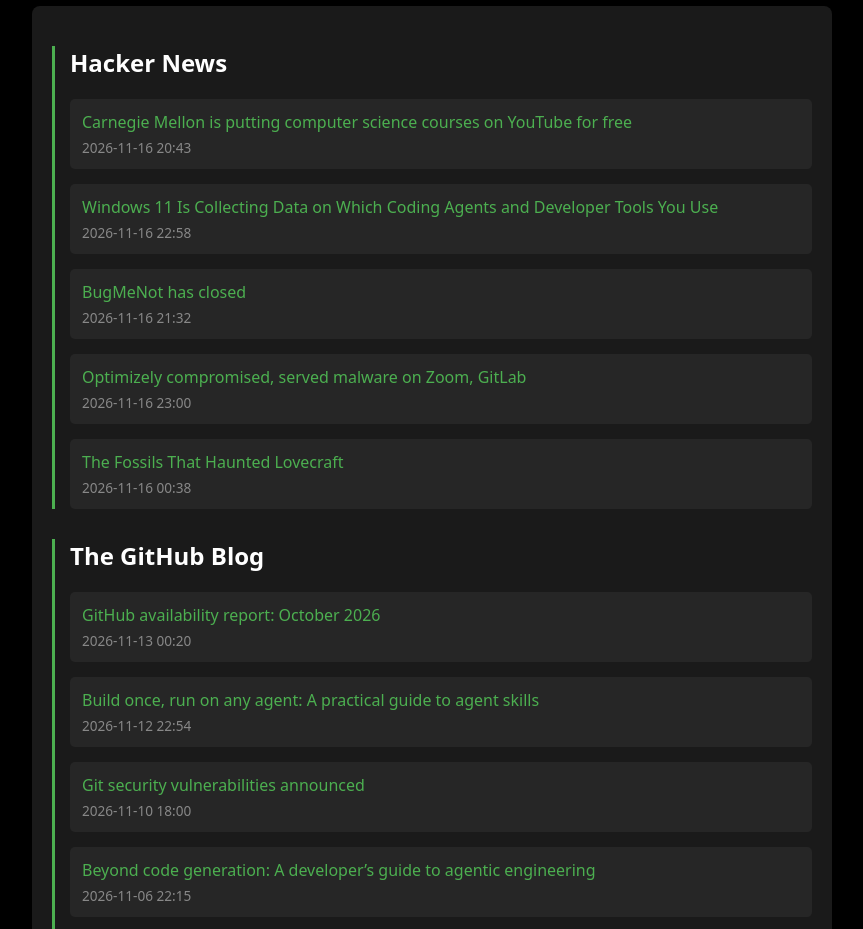
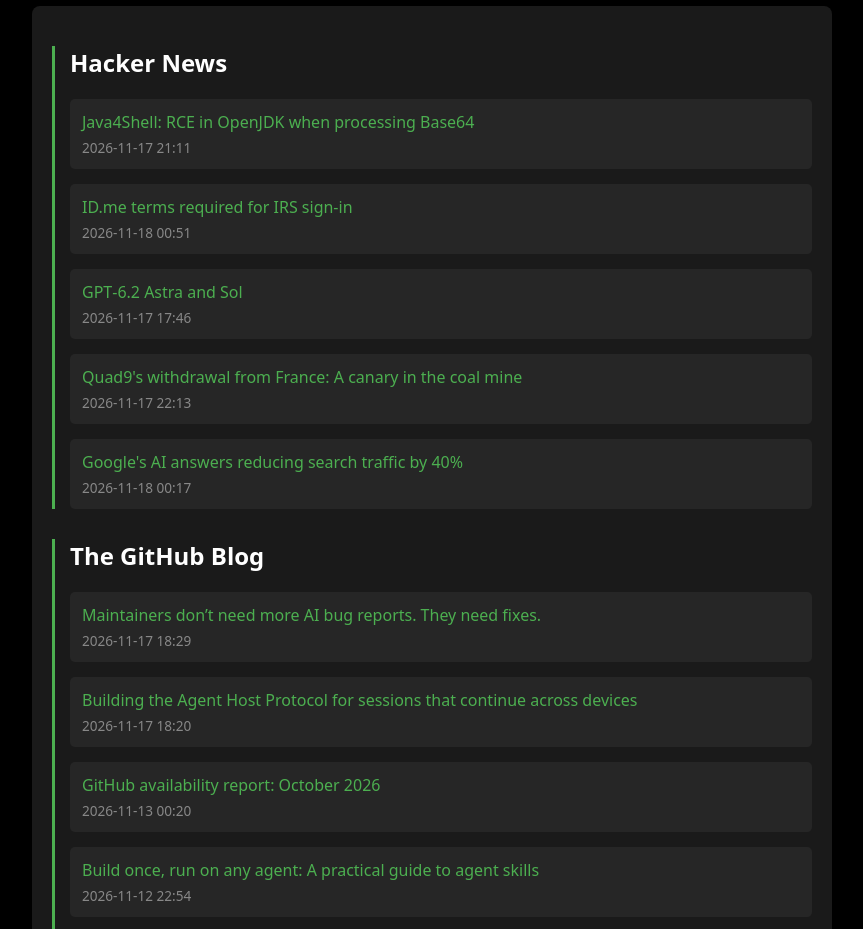
Before and after one commit to dhruvdivecha/AutoFeed-Updater, a plain HTML site: page index.html in a window 1280 px wide. Shown: the part 80-1009 px from the top of the page, without its empty margins (208-1071 px from the left). Drawn offline with Linux system fonts and the light colour scheme.

Commit message:
Auto-update feeds - 2026-11-18 06:38:59 UTC

```diff
--- a/index.html
+++ b/index.html
@@ -59,34 +59,44 @@
     </style>
 </head>
 <body>
-    <h1>📰 Sports Feed Updates (2026-11-17 07:14 UTC)</h1>
+    <h1>📰 Sports Feed Updates (2026-11-18 06:38 UTC)</h1>
     <div class="container">
         <div class="feed"><h2>Hacker News</h2>
                 <div class="entry">
-                    <a href="https://www.cs.cmu.edu/learn/" target="_blank">Carnegie Mellon is putting computer science courses on YouTube for free</a>
-                    <span class="timestamp">2026-11-16 20:43</span>
+                    <a href="https://calif.io/java4shell/" target="_blank">Java4Shell: RCE in OpenJDK when processing Base64</a>
+                    <span class="timestamp">2026-11-17 21:11</span>
                 </div>
 
                 <div class="entry">
-                    <a href="https://xusheng.dev/posts/windows-coding-agent-telemetry/" target="_blank">Windows 11 Is Collecting Data on Which Coding Agents and Developer Tools You Use</a>
-                    <span class="timestamp">2026-11-16 22:58</span>
+                    <a href="https://consumerrights.wiki/w/ID.me_terms_required_for_IRS_sign-in" target="_blank">ID.me terms required for IRS sign-in</a>
+                    <span class="timestamp">2026-11-18 00:51</span>
                 </div>
 
                 <div class="entry">
-                    <a href="https://www.bugmenot.com/" target="_blank">BugMeNot has closed</a>
-                    <span class="timestamp">2026-11-16 21:32</span>
+                    <a href="https://openai.com/index/introducing-gpt-6-2-astra-sol/" target="_blank">GPT‑6.2 Astra and Sol</a>
+                    <span class="timestamp">2026-11-17 17:46</span>
                 </div>
 
                 <div class="entry">
-                    <a href="https://blog.report-uri.com/worlds-largest-brands-infected-with-malware-via-optimizely/" target="_blank">Optimizely compromised, served malware on Zoom, GitLab</a>
-                    <span class="timestamp">2026-11-16 23:00</span>
+                    <a href="https://blog.cloudflare.com/quad9-withdrawal-from-france/" target="_blank">Quad9's withdrawal from France: A canary in the coal mine</a>
+                    <span class="timestamp">2026-11-17 22:13</span>
                 </div>
 
                 <div class="entry">
-                    <a href="https://paleonerdish.wordpress.com/2026/10/30/halloween-special-xiv-the-fossils-that-haunted-lovecraft/" target="_blank">The Fossils That Haunted Lovecraft</a>
-                    <span class="timestamp">2026-11-16 00:38</span>
+                    <a href="https://revscope.co/blog/search-seo-geo-2026/" target="_blank">Google's AI answers reducing search traffic by 40%</a>
+                    <span class="timestamp">2026-11-18 00:17</span>
                 </div>
                 </div><div class="feed"><h2>The GitHub Blog</h2>
+                <div class="entry">
+                    <a href="https://github.blog/open-source/maintainers/maintainers-dont-need-more-ai-bug-reports-they-need-fixes/" target="_blank">Maintainers don’t need more AI bug reports. They need fixes.</a>
+                    <span class="timestamp">2026-11-17 18:29</span>
+                </div>
+
+                <div class="entry">
+                    <a href="https://github.blog/engineering/engineering-principles/building-the-agent-host-protocol-for-sessions-that-continue-across-devices/" target="_blank">Building the Agent Host Protocol for sessions that continue across devices</a>
+                    <span class="timestamp">2026-11-17 18:20</span>
+                </div>
+
                 <div class="entry">
                     <a href="https://github.blog/news-insights/company-news/github-availability-report-october-2026/" target="_blank">GitHub availability report: October 2026</a>
                     <span class="timestamp">2026-11-13 00:20</span>
@@ -101,16 +111,6 @@
                     <a href="https://github.blog/open-source/git/git-security-vulnerabilities-announced-7/" target="_blank">Git security vulnerabilities announced</a>
                     <span class="timestamp">2026-11-10 18:00</span>
                 </div>
-
-                <div class="entry">
-                    <a href="https://github.blog/ai-and-ml/github-copilot/beyond-code-generation-a-developers-guide-to-agentic-engineering/" target="_blank">Beyond code generation: A developer’s guide to agentic engineering</a>
-                    <span class="timestamp">2026-11-06 22:15</span>
-                </div>
-
-                <div class="entry">
-                    <a href="https://github.blog/engineering/architecture-optimization/inside-githubs-new-git-storage-architecture/" target="_blank">Inside GitHub’s new Git storage architecture</a>
-                    <span class="timestamp">2026-11-05 20:23</span>
-                </div>
                 </div><div class="error">⚠️ Error fetching https://www.espncricinfo.com/rss/content/story/feeds/6.xml: Feed error: document declared as us-ascii, but parsed as utf-8</div>
     </div>
 </body>
```
